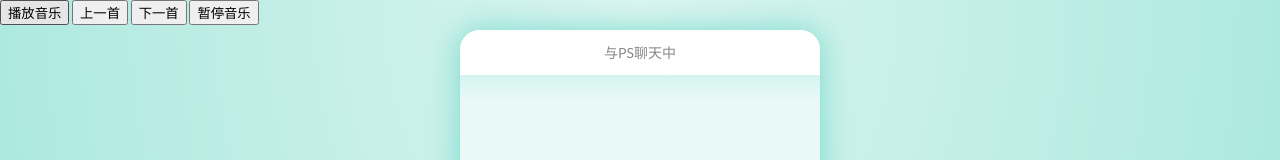
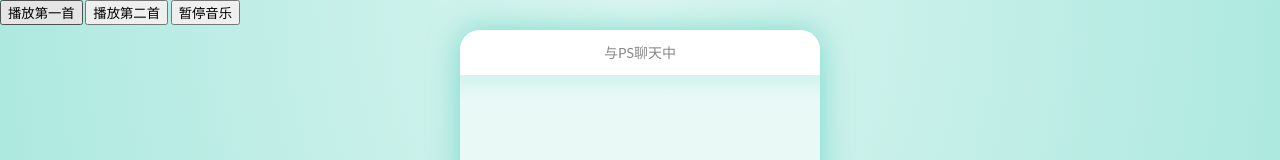
Before and after one commit to pcpy007/pcpy007.github.io, a website: page other.html in a window 1280 px wide. Shown: the top 160 px of the page. Drawn offline with nearby package versions, Linux system fonts and the light colour scheme.

Commit message:
Update other.html

```diff
--- a/other.html
+++ b/other.html
@@ -36,9 +36,8 @@
     <body>
 
         <div class="button-container">
-            <button onclick="playMusic()">播放音乐</button>
-            <button onclick="swtichMusic(1,2)">上一首</button>
-            <button onclick="swtichMusic(2,1)">下一首</button>
+            <button onclick="swtichMusic(1,2)">播放第一首</button>
+            <button onclick="swtichMusic(2,1)">播放第二首</button>
             <button onclick="pauseMusic()">暂停音乐</button>
         </div>
 
```
